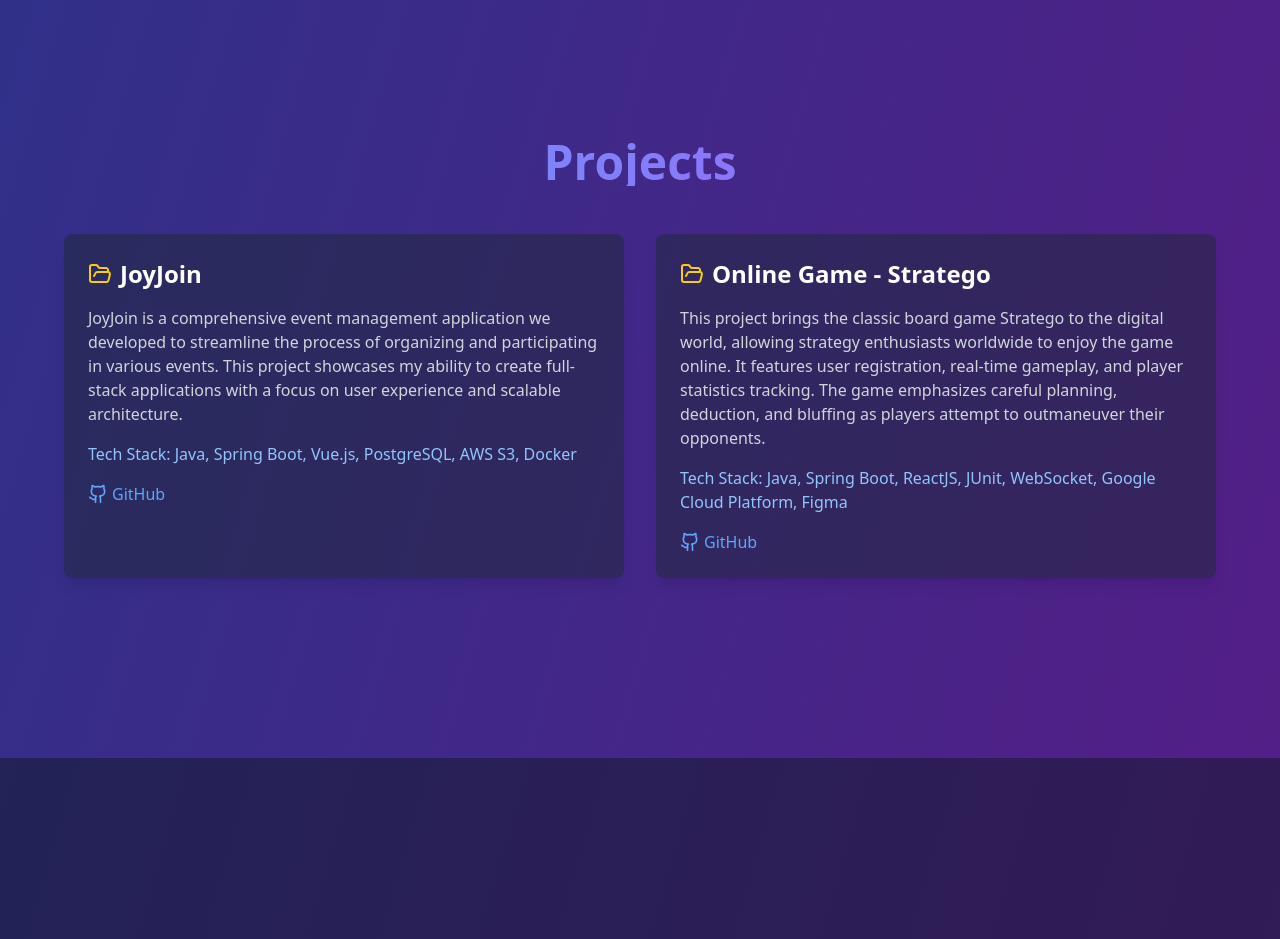
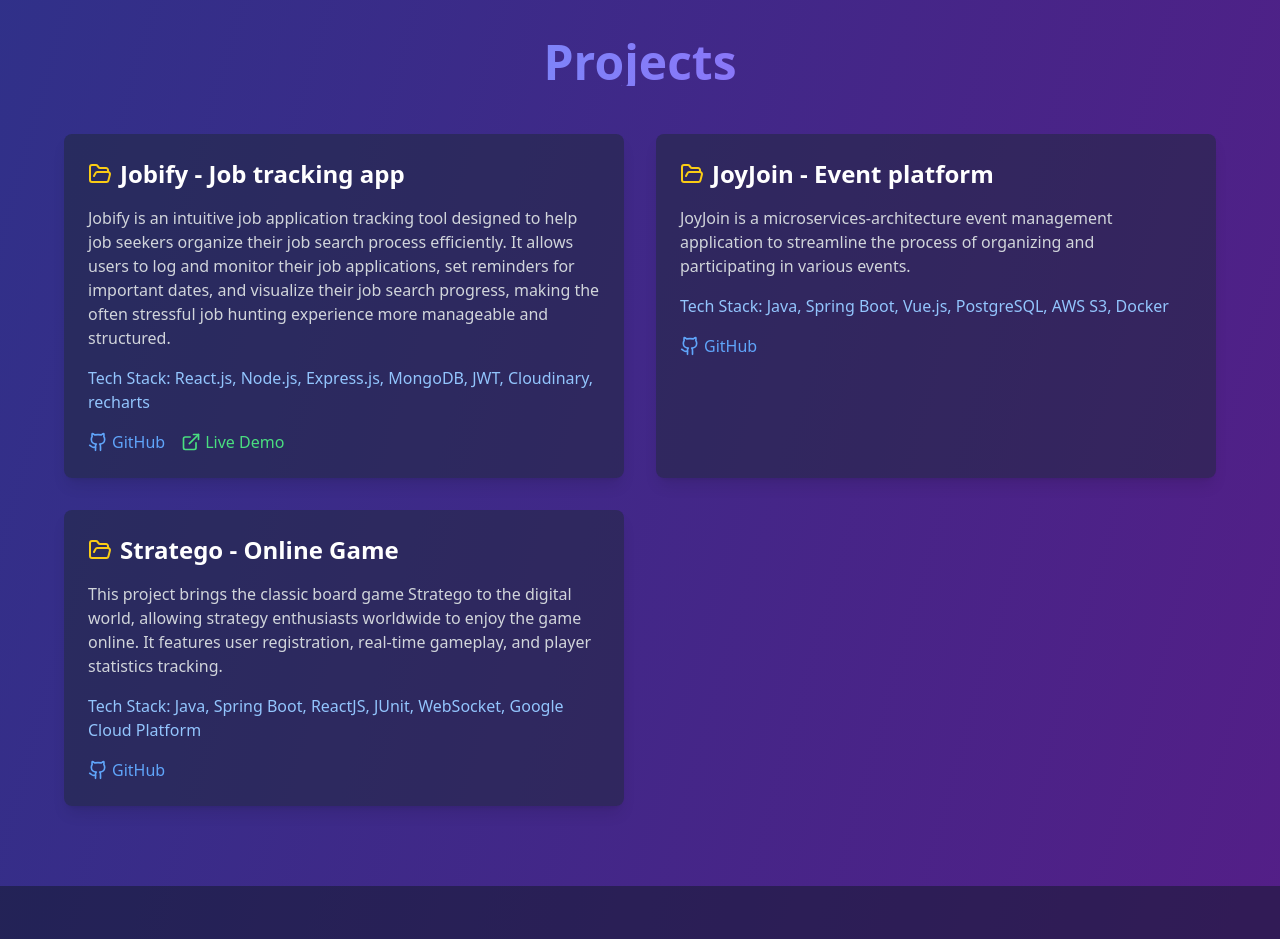
Before and after one commit to c-xiong/chenfei-xiong, a React (Create React App) app: page / in a window 1280 px wide. Shown: the part 2840-3779 px from the top of the page. Built offline with nearby package versions, Linux system fonts and the light colour scheme.

Commit message:
update project

```diff
--- a/src/components/ProjectsSection.js
+++ b/src/components/ProjectsSection.js
@@ -1,5 +1,5 @@
-import React from 'react';
-import { FolderOpen, Github} from 'lucide-react';
+import React from "react";
+import { FolderOpen, Github, ExternalLink } from "lucide-react";
 
 const ProjectCard = ({ title, description, techStack, link, github }) => (
   <div className="bg-gray-800 bg-opacity-50 rounded-lg p-6 shadow-lg hover:bg-gray-700 transition-colors duration-300 transform hover:scale-105">
@@ -10,31 +10,53 @@ const ProjectCard = ({ title, description, techStack, link, github }) => (
     <p className="text-gray-300 mb-4">{description}</p>
     <p className="text-blue-300 mb-4">Tech Stack: {techStack}</p>
     <div className="flex space-x-4">
-      <a href={github} className="text-blue-400 hover:text-blue-300 transition-colors duration-300 flex items-center">
+      <a
+        href={github}
+        className="text-blue-400 hover:text-blue-300 transition-colors duration-300 flex items-center"
+      >
         <Github className="w-5 h-5 mr-1" />
         GitHub
       </a>
+      {link && (
+        <a
+          href={link}
+          className="text-green-400 hover:text-green-300 transition-colors duration-300 flex items-center"
+        >
+          <ExternalLink className="w-5 h-5 mr-1" />
+          Live Demo
+        </a>
+      )}
     </div>
   </div>
 );
 
 const ProjectsSection = () => (
-  <section id="projects" className="min-h-screen flex items-center justify-center py-20">
+  <section
+    id="projects"
+    className="min-h-screen flex items-center justify-center py-20"
+  >
     <div className="container mx-auto px-6">
       <h2 className="text-5xl font-bold mb-12 text-center bg-clip-text text-transparent bg-gradient-to-r from-blue-400 to-purple-500">
         Projects
       </h2>
       <div className="grid grid-cols-1 md:grid-cols-2 gap-8 max-w-6xl mx-auto">
         <ProjectCard
-          title="JoyJoin"
-          description="JoyJoin is a comprehensive event management application we developed to streamline the process of organizing and participating in various events. This project showcases my ability to create full-stack applications with a focus on user experience and scalable architecture."
+          title="Jobify - Job tracking app"
+          description="Jobify is an intuitive job application tracking tool designed to help job seekers organize their job search process efficiently. It allows users to log and monitor their job applications, set reminders for important dates, and visualize their job search progress, making the often stressful job hunting experience more manageable and structured."
+          techStack="React.js, Node.js, Express.js, MongoDB, JWT, Cloudinary, recharts"
+          github="https://github.com/imred42/Jobify"
+          link="https://jobify-devf.onrender.com/"
+        />
+        <ProjectCard
+          title="JoyJoin - Event platform"
+          description="JoyJoin is a microservices-architecture event management application to streamline the process of organizing and participating in various events."
           techStack="Java, Spring Boot, Vue.js, PostgreSQL, AWS S3, Docker"
           github="https://github.com/imred42/JoyJoin"
         />
         <ProjectCard
-          title="Online Game - Stratego"
-          description="This project brings the classic board game Stratego to the digital world, allowing strategy enthusiasts worldwide to enjoy the game online. It features user registration, real-time gameplay, and player statistics tracking. The game emphasizes careful planning, deduction, and bluffing as players attempt to outmaneuver their opponents."
-          techStack="Java, Spring Boot, ReactJS, JUnit, WebSocket, Google Cloud Platform, Figma"
+          title="Stratego - Online Game"
+          description="This project brings the classic board game Stratego to the digital world, allowing strategy enthusiasts worldwide to enjoy the game online. It features user registration, real-time gameplay, and player statistics tracking."
+          techStack="Java, Spring Boot, ReactJS, JUnit, WebSocket, Google Cloud Platform"
           github="https://github.com/sopra-fs23-group-22/sopra-fs23-group-22-client"
         />
       </div>
```
